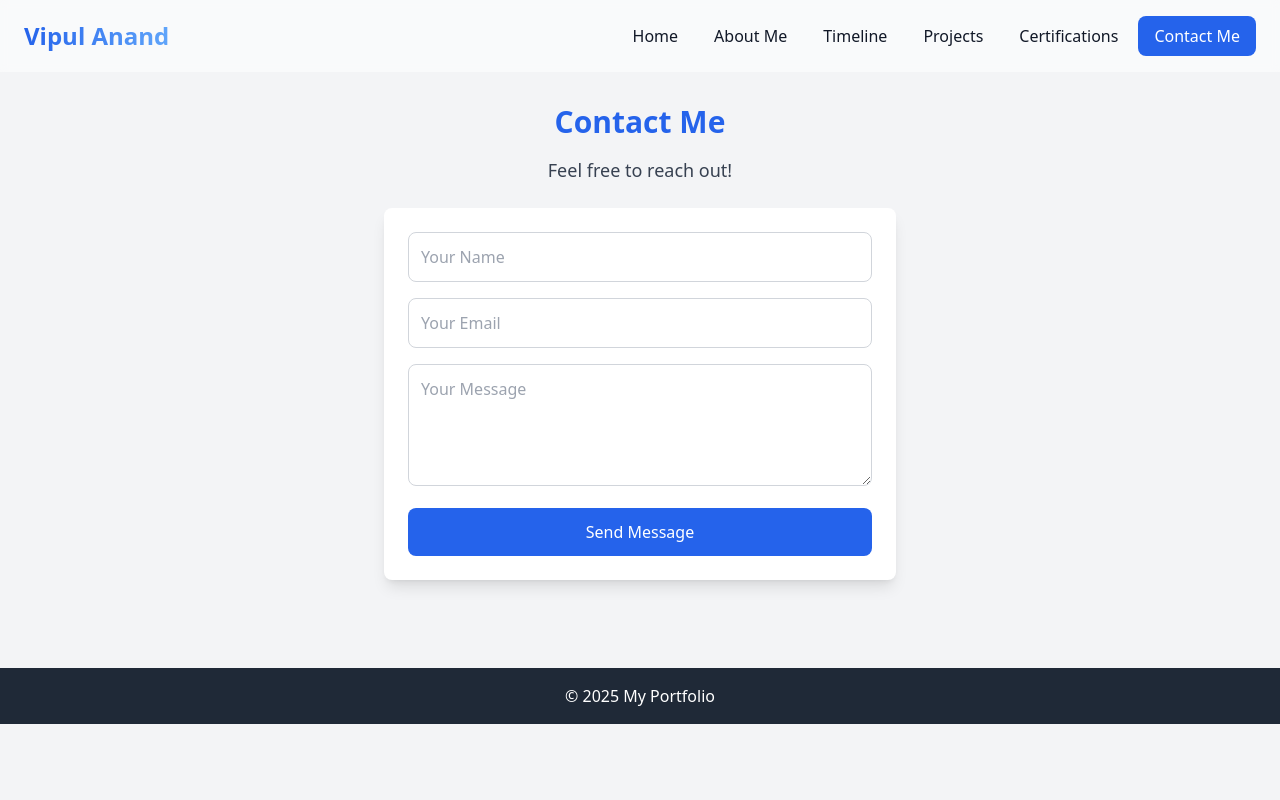
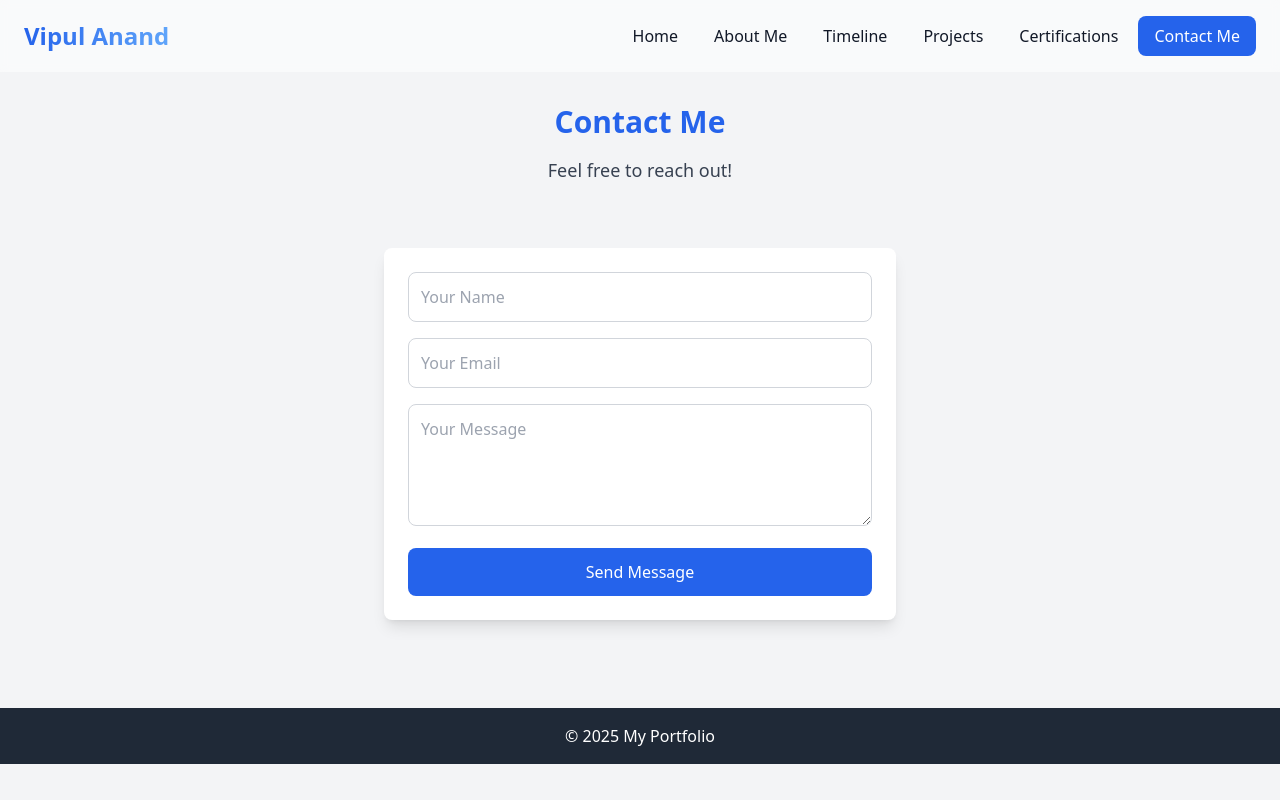
Before and after one commit to vipulanand2002/MyPortfolio, a Next.js app in the folder my-portfolio-website/: page /contactMe in a window 1280 px wide. Built offline with nearby package versions, Linux system fonts and the light colour scheme.

Commit message:
Fixed ContactMe animation

```diff
--- a/my-portfolio-website/app/contactMe/page.js
+++ b/my-portfolio-website/app/contactMe/page.js
@@ -39,13 +39,20 @@ export default function ContactMe() {
 
   return (
     <motion.section
-      className="container mx-auto p-6 text-center"
+      className="container mx-auto p-6"
       initial={{ opacity: 0, y: 20 }}
       animate={{ opacity: 1, y: 0 }}
       transition={{ duration: 0.5, ease: "easeOut" }}
     >
+      <motion.div
+        initial={{ y: -20, opacity: 0 }}
+        animate={{ y: 0, opacity: 1 }}
+        transition={{ duration: 0.6, delay: 0.2 }}
+        className="text-center mb-8 md:mb-16"
+      >
       <h1 className="text-3xl font-bold text-blue-600">Contact Me</h1>
       <p className="mt-4 text-lg text-gray-700">Feel free to reach out!</p>
+      </motion.div>
 
       <form onSubmit={handleSubmit} className="mt-6 max-w-lg mx-auto bg-white p-6 rounded-lg shadow-lg">
         <input
```
